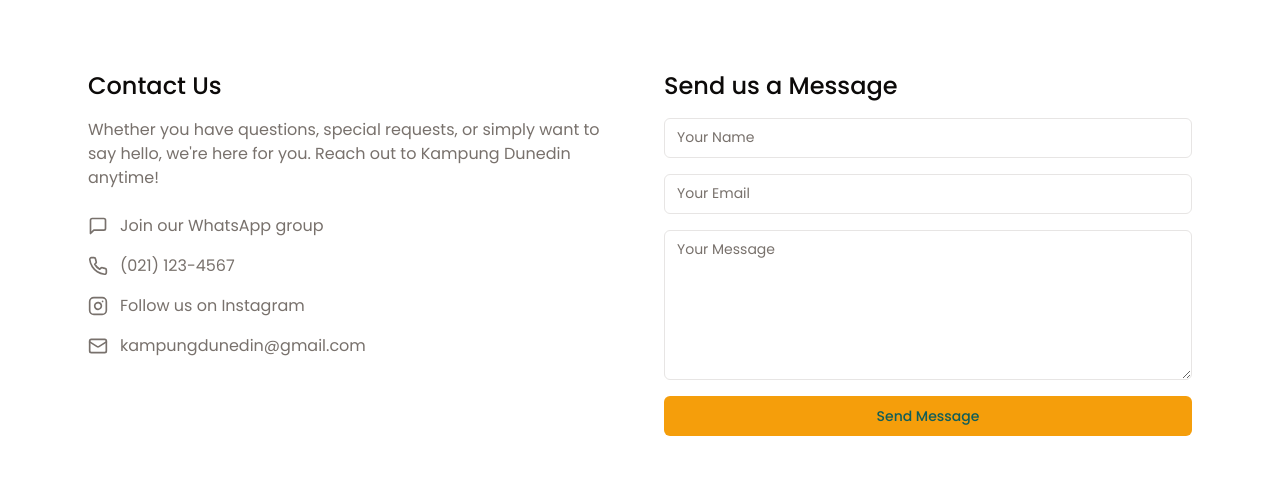
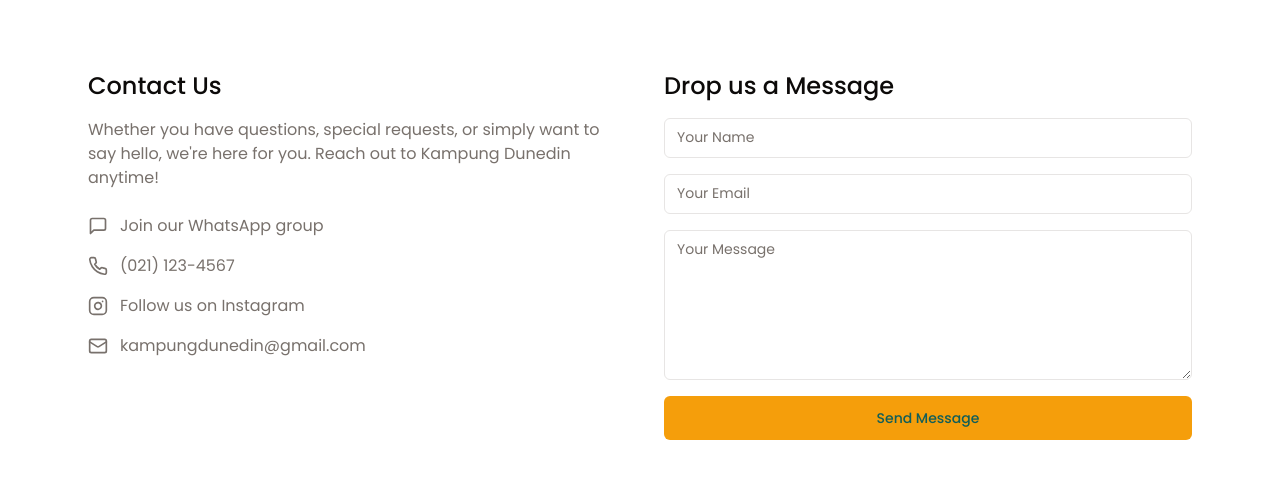
Before and after one commit to wamofi97/kampung-dunedin, a Next.js app: page /contact in a window 1280 px wide. Shown: the part 229-719 px from the top of the page. Built offline with nearby package versions, Linux system fonts and the light colour scheme.

Commit message:
fix apos

```diff
--- a/src/app/contact/page.tsx
+++ b/src/app/contact/page.tsx
@@ -24,14 +24,15 @@ const Contact = () => {
   return (
     <div className="mx-auto flex w-full max-w-6xl flex-col items-center px-6 py-12 md:px-6">
       <h1 className="text-3xl">Get in Touch</h1>
-      <Headingwbackground>We'd Love to Hear from You!</Headingwbackground>
+      <Headingwbackground>We&apos;d Love to Hear from You!</Headingwbackground>
 
       <div className="mb-12 grid gap-12 md:grid-cols-2">
         <div>
           <h2 className="mb-4 text-2xl font-medium"> Contact Us</h2>
           <p className="mb-6 text-muted-foreground">
             Whether you have questions, special requests, or simply want to say
-            hello, we're here for you. Reach out to Kampung Dunedin anytime!
+            hello, we&apos;re here for you. Reach out to Kampung Dunedin
+            anytime!
           </p>
 
           <div className="space-y-4">
@@ -73,7 +74,7 @@ const Contact = () => {
         </div>
 
         <div>
-          <h2 className="mb-4 text-2xl font-medium">Send us a Message</h2>
+          <h2 className="mb-4 text-2xl font-medium">Drop us a Message</h2>
           {formStatus === "submitted" ? (
             <div className="rounded-lg bg-green-100 p-4 dark:bg-green-900">
               <p className="text-green-700 dark:text-green-100">
@@ -107,6 +108,7 @@ const Contact = () => {
               </div>
               <Button
                 type="submit"
+                size="lg"
                 className="w-full"
                 disabled={formStatus === "submitting"}
               >
```
